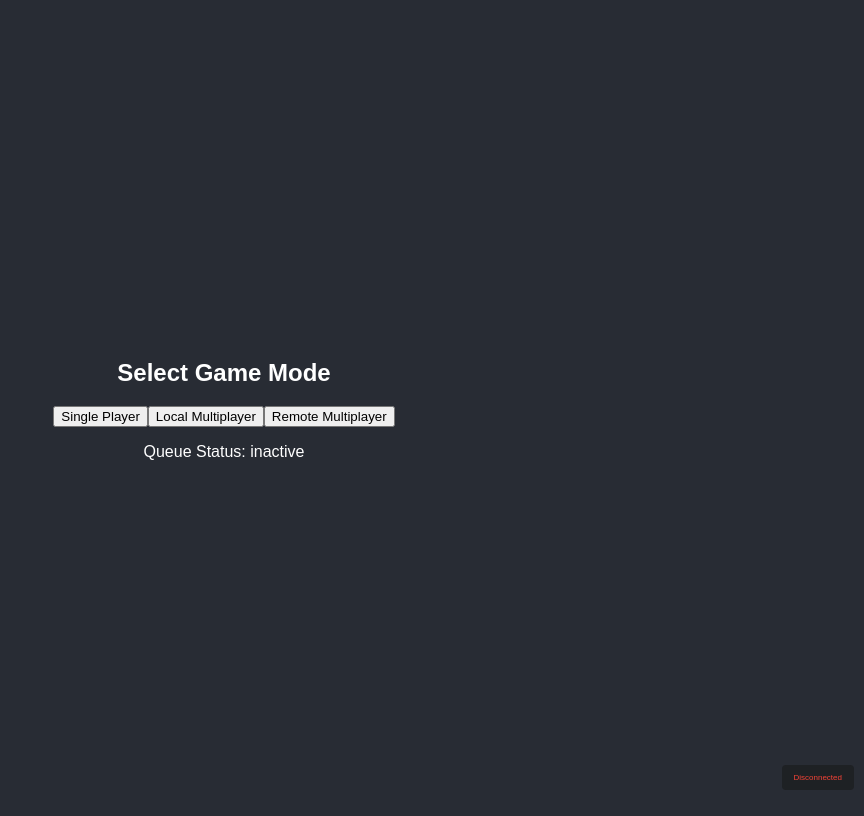
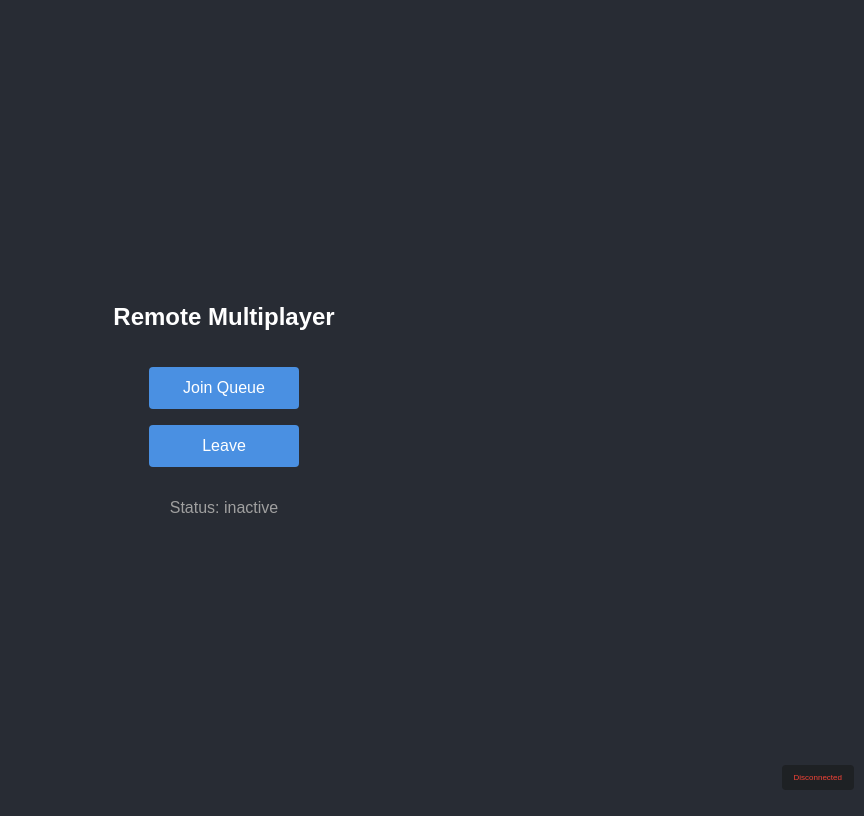
Before and after one commit to leCoq42/pong_transcendence, a React (Vite) app in the folder frontend/: page / in a window 1280 px wide. Both pictures are taken after a click on the button "Remote Multiplayer". Shown: the whole page, without its empty margins (416-1280 px from the left). Built offline with nearby package versions, Linux system fonts and the light colour scheme; no server answers.

Commit message:
added pre-queue to remote multiplayer

```diff
--- a/frontend/src/App.css
+++ b/frontend/src/App.css
@@ -79,3 +79,37 @@ body {
 .status-disconnected {
   color: #f44336;
 }
+
+.queue-controls {
+  display: flex;
+  flex-direction: column;
+  align-items: center;
+  gap: 1rem;
+  margin: 2rem;
+}
+
+.queue-controls button {
+  padding: 0.75rem 1.5rem;
+  min-width: 150px;
+  font-size: 1rem;
+  border: none;
+  border-radius: 4px;
+  background-color: #4a90e2;
+  color: white;
+  cursor: pointer;
+  transition: background-color 0.2s;
+}
+
+.queue-controls button:hover {
+  background-color: #357abd;
+}
+
+.queue-controls button:disabled {
+  background-color: #cccccc;
+  cursor: not-allowed;
+}
+
+.queue-controls p {
+  font-size: 1rem;
+  color: #a0a0a0;
+}
--- a/frontend/src/components/Lobby.tsx
+++ b/frontend/src/components/Lobby.tsx
@@ -96,7 +96,7 @@ const Lobby: React.FC<LobbyProps> = ({
 
   return (
     <div>
-      {queueStatus === "inactive" && (
+      {queueStatus === "inactive" && selectedMode !== "remoteMultiplayer" && (
         <>
           <h2>Select Game Mode</h2>
           <button onClick={() => handleJoinQueue("singleplayer" as GameMode)}>
@@ -105,19 +105,36 @@ const Lobby: React.FC<LobbyProps> = ({
           <button onClick={() => handleJoinQueue("localMultiplayer" as GameMode)}>
             Local Multiplayer
           </button>
+          <button onClick={() => setSelectedMode("remoteMultiplayer")}>
+            Remote Multiplayer
+          </button>
+        </>
+      )}
+
+      {selectedMode === "remoteMultiplayer" && (
+        <div className="queue-controls">
+          {queueStatus === "inactive" && (
+            <>
+              <h2>Remote Multiplayer</h2>
               <button
                 onClick={() => handleJoinQueue("remoteMultiplayer" as GameMode)}
                 disabled={queueStatus !== "inactive" && queueStatus !== "idle"}
               >
-            Remote Multiplayer
+                Join Queue
+              </button>
+              <button onClick={() => {
+                setSelectedMode("singleplayer");
+                setQueueStatus("inactive");
+              }}>
+                Leave
               </button>
             </>
           )}
           {queueStatus === "inQueue" && (
             <button onClick={handleLeaveQueue}>Leave Queue</button>
           )}
-      {selectedMode === "remoteMultiplayer" && queueStatus && (
-        <p>Queue Status: {queueStatus}</p>
+          {queueStatus && <p>Status: {queueStatus}</p>}
+        </div>
       )}
       {countdown !== null && <p>Game starts in: {countdown}</p>}
     </div>
```
Lines whose indentation alone changed are shown as unchanged.
